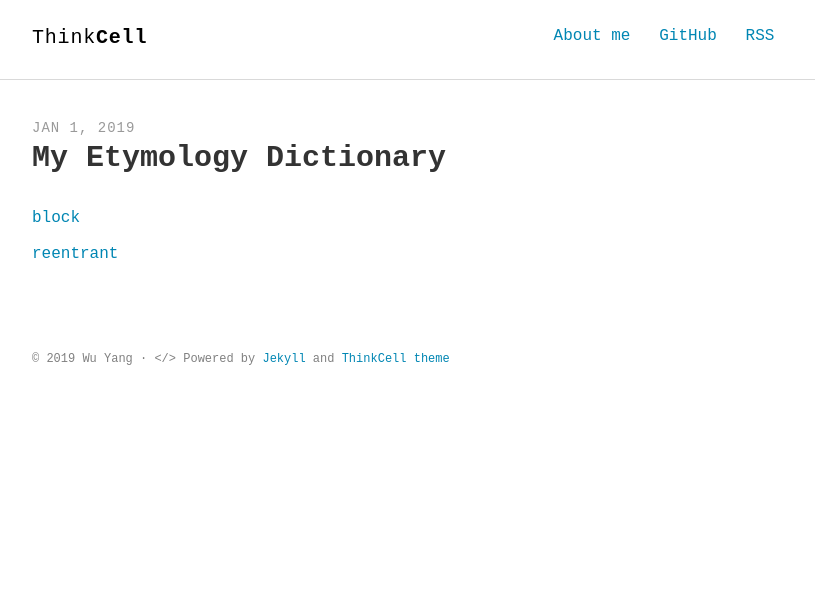
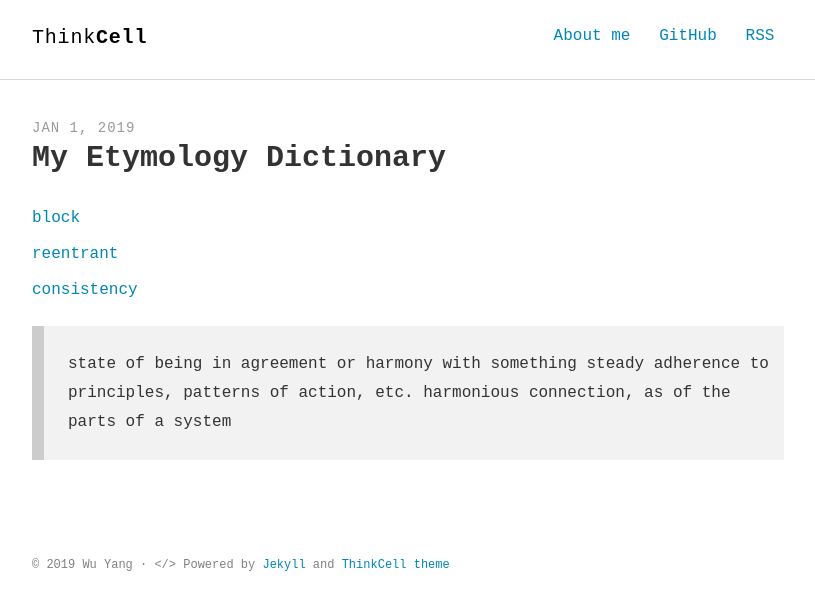
Before and after one commit to drivebyer/old-blog-theme, a Jekyll site: the page built from _posts/2019-01-01-My-Etymology-Dictionary.md, in a window 1280 px wide. Shown: the top 610 px of the page, without its empty margins (232-1047 px from the left). Built offline with Jekyll 4.4.1, drawn with Linux system fonts in a browser that asks for light colours; some web fonts are replaced.

Commit message:
Update 2019-01-01-My-Etymology-Dictionary.md

```diff
--- a/_posts/2019-01-01-My-Etymology-Dictionary.md
+++ b/_posts/2019-01-01-My-Etymology-Dictionary.md
@@ -9,3 +9,8 @@ keywords: "Markdown, Etymology, Dictionary, Computer, Program"
 [block](https://www.etymonline.com/word/block#etymonline_v_13617)
 
 [reentrant](https://zh.wikipedia.org/wiki/%E5%8F%AF%E9%87%8D%E5%85%A5)
+
+[consistency](https://www.etymonline.com/word/consistency?ref=etymonline_crossreference)
+>state of being in agreement or harmony with something
+>steady adherence to principles, patterns of action, etc.
+>harmonious connection, as of the parts of a system
```
